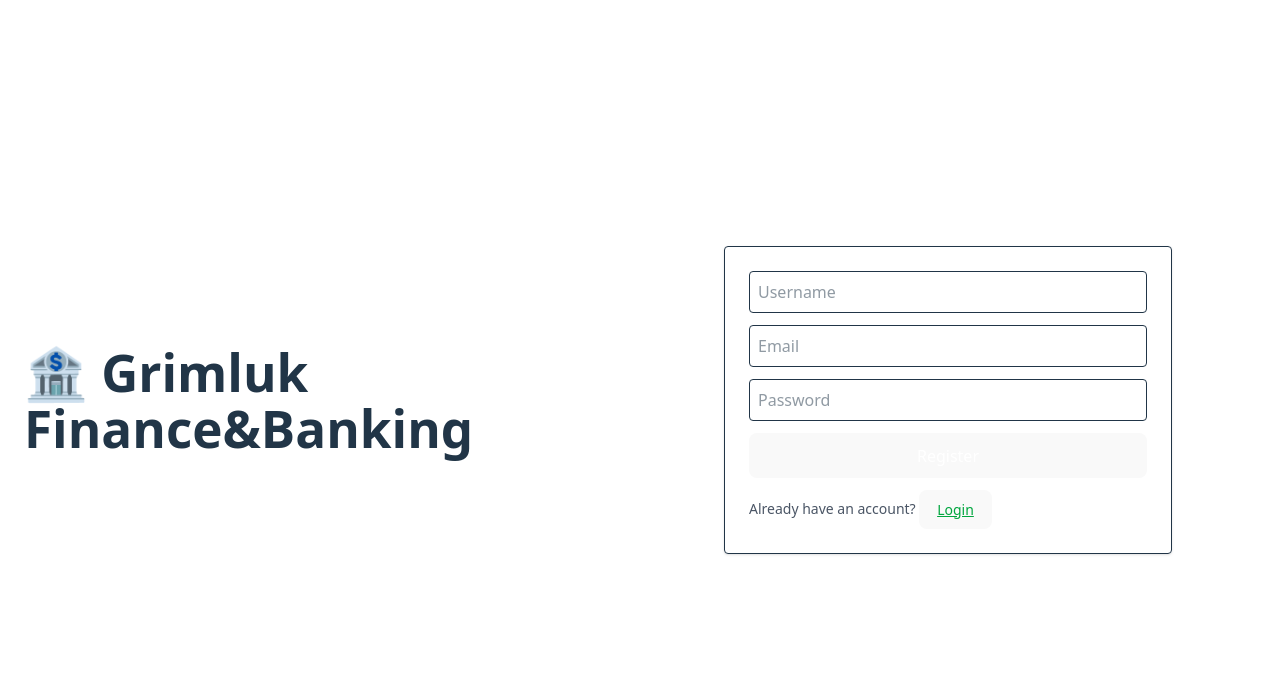
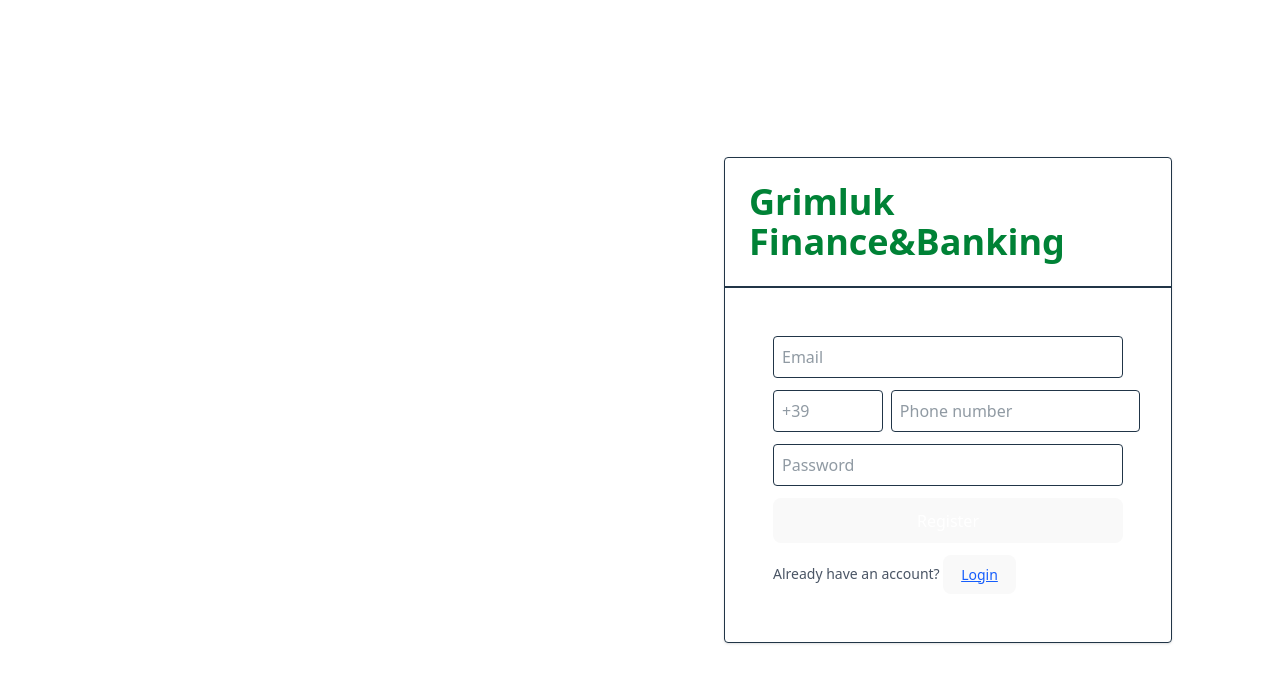
Before and after one commit to Skarenno/GrimlukFE, a React (Vite) app: page / in a window 1280 px wide. Both pictures are taken after a click on the button "Register". Shown: the top 682 px of the page. Built offline with nearby package versions, Linux system fonts and the light colour scheme.

Commit message:
Refreshed login page

```diff
--- a/src/Components/Login.tsx
+++ b/src/Components/Login.tsx
@@ -43,7 +43,7 @@ export function Login({ toggleForm }: AuthProps) {
       />
       <button
         type="submit"
-        className="bg-green-600 text-white p-2 rounded hover:bg-green-700"
+        className="bg-green-600 text-white p-2 rounded hover:bg-white-700"
       >
         Login
       </button>
--- a/src/Components/Register.tsx
+++ b/src/Components/Register.tsx
@@ -1,4 +1,4 @@
-import { useState } from "react";
+import React, { useState, type ChangeEvent } from "react";
 import { registerUser } from "../api/user-service";
 
 type AuthProps = {
@@ -6,7 +6,9 @@ type AuthProps = {
 };
 
 export function Register({ toggleForm }: AuthProps) {
-    const [username, setUsername] = useState("");
+    const [prefix, setPrefix] = useState("");
+    const [phone, setPhone] = useState("");
+
     const [email, setEmail] = useState("");
     const [password, setPassword] = useState("");
     const [message, setMessage] = useState("");
@@ -14,23 +16,39 @@ export function Register({ toggleForm }: AuthProps) {
     const handleRegister = async (e: React.FormEvent) => {
       e.preventDefault();
       try {
-        await registerUser({ username, email, password });
+        await registerUser({ email, password});
         setMessage("Registration successful! You can now login.");
       } catch (err: any) {
         setMessage(err.response?.data?.detail || "Registration failed");
       }
     };
 
+    const handlePrefixChange = (e: ChangeEvent<HTMLInputElement>) => {
+        let value = e.target.value;
+
+        // Remove any '+' inside the digits
+        value = value.replace(/\+/g, "");
+
+        // Keep only first 3 digits
+        const digits = value.replace(/\D/g, "").slice(0, 2);
+
+        // Always prepend '+'
+        setPrefix("+" + digits);
+      };
+
+      const handlePhonechange = (e: ChangeEvent<HTMLInputElement>) => {
+        // Keep only digits
+        const digitsOnly = e.target.value.replace(/\D/g, "");
+        const digits = digitsOnly.replace(/\D/g, "").slice(0, 11);
+
+        setPhone(digits);
+      };
+
+
+
     return (
       <form onSubmit={handleRegister} className="flex flex-col gap-3">
-        <input
-          type="text"
-          placeholder="Username"
-          value={username}
-          onChange={e => setUsername(e.target.value)}
-          className="p-2 border rounded"
-          required
-        />
+
         <input
           type="email"
           placeholder="Email"
@@ -39,6 +57,28 @@ export function Register({ toggleForm }: AuthProps) {
           className="p-2 border rounded"
           required
         />
+
+        <div className="flex items-center gap-2">
+
+        <input
+          type="prefix"
+          placeholder="+39"
+          value={prefix}
+          onChange={handlePrefixChange}
+          className="p-2 border rounded w-[12ch] "
+
+          required
+        />
+        <input
+          type="phone"
+          placeholder="Phone number"
+          value={phone}
+          onChange={handlePhonechange}
+          className="p-2 border rounded"
+          required
+        />
+        </div>
+
         <input
           type="password"
           placeholder="Password"
@@ -47,23 +87,35 @@ export function Register({ toggleForm }: AuthProps) {
           className="p-2 border rounded"
           required
         />
-        <button
-          type="submit"
-          className="bg-blue-600 text-white p-2 rounded hover:bg-blue-700"
-        >
-          Register
-        </button>
+<button
+  type="submit"
+  className="
+    inline-block
+    bg-green-600
+    text-white
+    p-2
+    rounded
+    hover:bg-green-700
+    focus:outline-none
+    focus-visible:ring-2
+    focus-visible:ring-green-500
+    focus-visible:ring-offset-2
+  "
+>
+  Register
+</button>
+
         <p className="text-sm text-gray-600">
           Already have an account?{" "}
           <button
             type="button"
-            className="text-green-600 underline"
+            className="text-blue-600 underline"
             onClick={toggleForm}
           >
             Login
           </button>
         </p>
-        {message && <p className="text-red-600">{message}</p>}
+        {message && <p className="text-red-400">{message}</p>}
       </form>
     );
   }
--- a/src/pages/Home.tsx
+++ b/src/pages/Home.tsx
@@ -1,6 +1,7 @@
 import { useState } from "react";
 import {Login} from "../Components/Login"
 import {Register} from "../Components/Register"
+
 
 
 export default function Home() {
@@ -12,13 +13,17 @@ export default function Home() {
     <div className="flex">
       {/* Left side: App title */}
       <div className="flex-1 flex items-center justify-center">
-        <h1 className="text-4xl font-bold">🏦 Grimluk Finance&Banking</h1>
       </div>
 
       {/* Right side: Auth form */}
       <div className="flex-1 flex items-center justify-center">
-        <div className="w-full max-w-md p-6 border rounded shadow">
+        <div className="w-full max-w-md border rounded shadow">
+        <div className="flex-1 flex items-center border-b-2 justify-center ">
+          <h2 className="text-4xl font-bold p-6 text-green-700">Grimluk Finance&Banking</h2>
+        </div>
+        <div className="p-12">
           {showLogin ? <Login toggleForm={toggleForm} /> : <Register toggleForm={toggleForm} />}
+          </div>
         </div>
       </div>
     </div>
```
Also changed, not shown: 1 other file (tests, documents, lock files or other folders).
